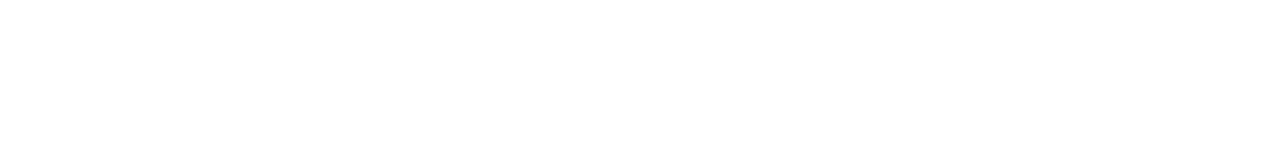
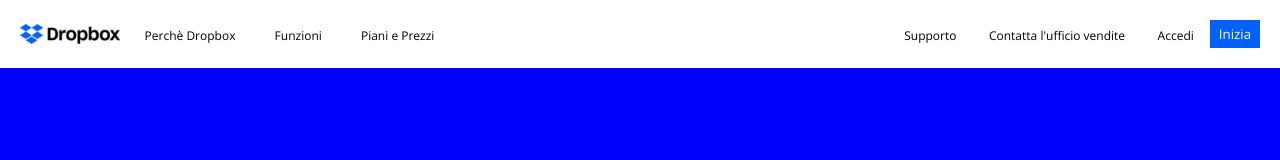
Before and after one commit to ilario-moreni/htmlcss-dropbox, a plain HTML site: page index.html in a window 1280 px wide. Drawn offline with nearby package versions, Linux system fonts and the light colour scheme.

Commit message:
header done

```diff
--- a/css/style.css
+++ b/css/style.css
@@ -0,0 +1,87 @@
+*{
+    margin:0;
+    padding:0;
+    box-sizing: border-box;
+    font-family: 'Open Sans', sans-serif;
+}
+
+body{
+    background-color: blue;
+}
+
+                                                    /* common */
+
+ul{
+    list-style-type: none;
+}
+
+a{
+    text-decoration: none;
+}
+
+
+.flex-ul{
+    display:flex;
+    justify-content: space-around;
+    align-items: center;
+}
+
+
+
+
+                                                    /* header */
+
+header{
+    position: fixed;
+    width: 100%;
+    padding: 20px;
+    background-color: white;
+    display:flex;
+    justify-content: space-between;
+}
+
+
+header a{
+    color:black;
+    font-size: 12px;
+}
+
+
+.col{
+    display: flex;
+    align-items: center;
+}
+
+.logo{
+    width: 100px;
+    height: 20px;
+    margin-right: 5px;
+}
+
+.ul-left-header{
+    width: calc(100% - 100px);
+}
+
+.left-col-header{
+    width:35%;
+}
+
+.right-col-header{
+    width:30%;
+    justify-content: flex-end;
+}
+
+.ul-right-header{
+    width: calc(100% - 50px);
+}
+
+header button{
+    width: 50px;
+}
+
+.button-blue{
+    background-color: #0061FF;
+    color:white;
+    padding: 5px;
+    border: none;
+}
--- a/index.html
+++ b/index.html
@@ -4,10 +4,28 @@
         <meta charset="UTF-8">
         <meta http-equiv="X-UA-Compatible" content="IE=edge">
         <meta name="viewport" content="width=device-width, initial-scale=1.0">
+        <link href="https://fonts.googleapis.com/css2?family=Open+Sans:wght@400;700&display=swap" rel="stylesheet">
         <link rel="stylesheet" href="./css/style.css">
         <title>Dropbox</title>
     </head>
     <body>
-
+        <header>
+            <div class="left-col-header col">
+                <img src="./img/logo-small.png" alt="Dropbox logo" class="logo">
+                <ul class="flex-ul ul-left-header">
+                    <li><a href="#">Perchè Dropbox</a></li>
+                    <li><a href="#">Funzioni</a></li>
+                    <li><a href="#">Piani e Prezzi</a></li>
+                </ul>
+            </div>
+            <div class="right-col-header col">
+                <ul class="flex-ul ul-right-header">
+                    <li><a href="">Supporto</a></li>
+                    <li><a href="">Contatta l'ufficio vendite</a></li>
+                    <li><a href="">Accedi</a></li>
+                </ul>
+                <button class="button-blue">Inizia</button>
+            </div>
+        </header>
     </body>
 </html>
```
